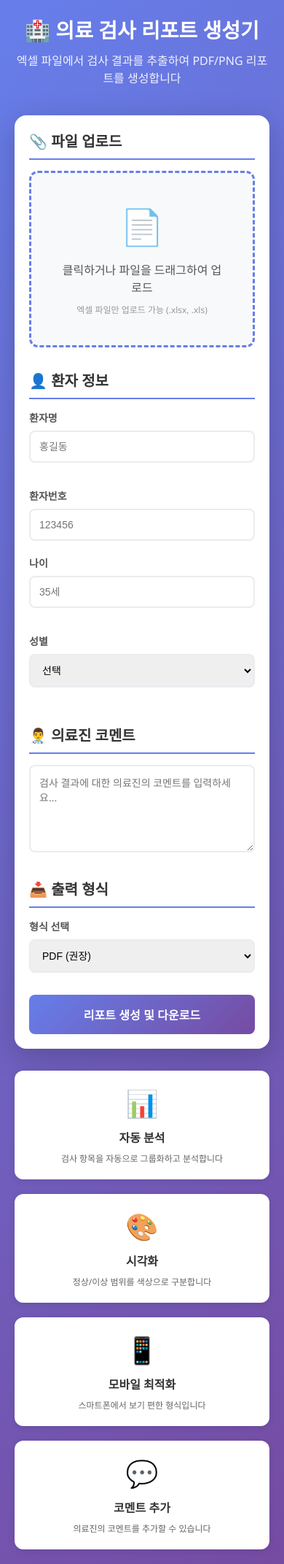
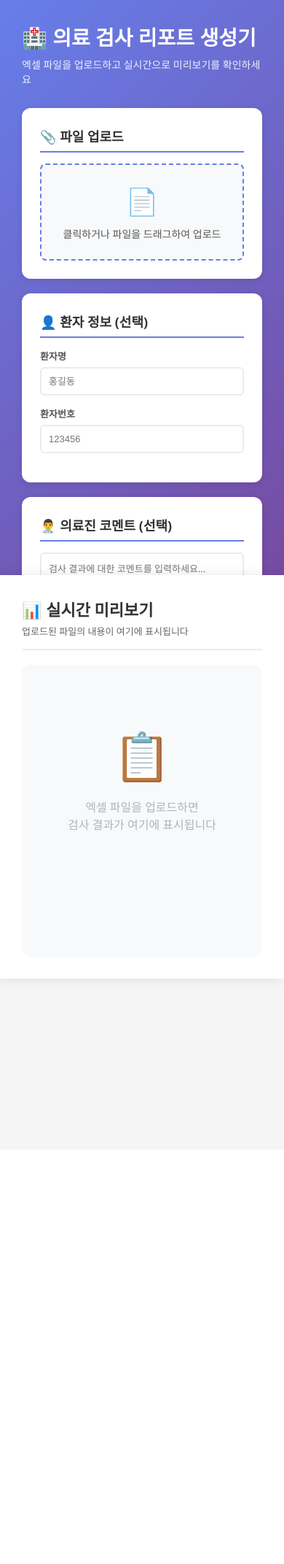
Before and after one commit to gwmaw/-, a Flask app: page / in a window 390 px wide. Shown: the whole page at 73% size. After the commit the page ends 1350 px from the top, so only its background shows below. Run offline with Flask 3, Linux system fonts and the light colour scheme.

Commit message:
feat: 2분할 화면 구현 - 좌측 업로드 폼, 우측 실시간 미리보기
- 좌측 패널(40%): 파일 업로드, 환자 정보, 의료진 코멘트, 출력 형식 선택
- 우측 패널(60%): 실시간 미리보기 (검사 결과 요약, 권장사항)
- /preview API 엔드포인트를 통한 실시간 데이터 분석
- 드래그 앤 드롭 파일 업로드 지원
- 반응형 디자인 (태블릿/모바일: 세로 분할)
- 로딩 상태 표시 및 에러 핸들링

```diff
--- a/src/templates/index.html
+++ b/src/templates/index.html
@@ -13,71 +13,85 @@
 
         body {
             font-family: 'Segoe UI', 'Malgun Gothic', sans-serif;
-            background: linear-gradient(135deg, #667eea 0%, #764ba2 100%);
-            min-height: 100vh;
-            padding: 20px;
+            background: #f5f5f5;
+            height: 100vh;
+            overflow: hidden;
         }
 
-        .container {
-            max-width: 800px;
-            margin: 0 auto;
+        /* 좌우 분할 레이아웃 */
+        .split-container {
+            display: flex;
+            height: 100vh;
+        }
+
+        /* 좌측: 업로드 폼 */
+        .left-panel {
+            width: 40%;
+            background: linear-gradient(135deg, #667eea 0%, #764ba2 100%);
+            padding: 30px;
+            overflow-y: auto;
+        }
+
+        /* 우측: 미리보기 */
+        .right-panel {
+            width: 60%;
+            background: white;
+            padding: 30px;
+            overflow-y: auto;
+            box-shadow: -5px 0 15px rgba(0,0,0,0.1);
         }
 
         .header {
-            text-align: center;
             color: white;
-            margin-bottom: 40px;
+            margin-bottom: 30px;
         }
 
         .header h1 {
-            font-size: 36px;
-            margin-bottom: 10px;
+            font-size: 28px;
+            margin-bottom: 8px;
         }
 
         .header p {
-            font-size: 16px;
+            font-size: 14px;
             opacity: 0.9;
         }
 
-        .main-card {
+        .form-card {
             background: white;
-            border-radius: 16px;
-            padding: 40px;
-            box-shadow: 0 10px 40px rgba(0,0,0,0.2);
-        }
-
-        .form-section {
-            margin-bottom: 30px;
+            border-radius: 12px;
+            padding: 25px;
+            margin-bottom: 20px;
+            box-shadow: 0 2px 8px rgba(0,0,0,0.1);
         }
 
         .form-section h2 {
-            font-size: 20px;
+            font-size: 18px;
             color: #333;
             margin-bottom: 15px;
-            padding-bottom: 10px;
+            padding-bottom: 8px;
             border-bottom: 2px solid #667eea;
         }
 
         .form-group {
-            margin-bottom: 20px;
+            margin-bottom: 15px;
         }
 
         .form-group label {
             display: block;
             font-weight: 600;
             color: #555;
-            margin-bottom: 8px;
-            font-size: 14px;
+            margin-bottom: 6px;
+            font-size: 13px;
         }
 
         .form-group input,
         .form-group select,
         .form-group textarea {
             width: 100%;
-            padding: 12px;
+            padding: 10px;
             border: 2px solid #e9ecef;
-            border-radius: 8px;
-            font-size: 14px;
+            border-radius: 6px;
+            font-size: 13px;
             transition: border-color 0.3s;
         }
 
@@ -89,21 +103,15 @@
         }
 
         .form-group textarea {
-            min-height: 120px;
+            min-height: 80px;
             resize: vertical;
             font-family: inherit;
         }
 
-        .form-row {
-            display: grid;
-            grid-template-columns: repeat(2, 1fr);
-            gap: 15px;
-        }
-
         .file-upload {
-            border: 3px dashed #667eea;
-            border-radius: 12px;
-            padding: 40px;
+            border: 2px dashed #667eea;
+            border-radius: 8px;
+            padding: 25px;
             text-align: center;
             cursor: pointer;
             transition: all 0.3s;
@@ -115,25 +123,14 @@
             border-color: #764ba2;
         }
 
-        .file-upload.dragging {
-            background: #e7f3ff;
-            border-color: #2196F3;
-        }
-
         .file-upload-icon {
-            font-size: 48px;
-            margin-bottom: 15px;
+            font-size: 36px;
+            margin-bottom: 10px;
         }
 
         .file-upload-text {
-            font-size: 16px;
+            font-size: 14px;
             color: #555;
-            margin-bottom: 10px;
-        }
-
-        .file-upload-hint {
-            font-size: 12px;
-            color: #999;
         }
 
         #file-input {
@@ -141,34 +138,24 @@
         }
 
         .selected-file {
-            margin-top: 15px;
-            padding: 12px;
+            margin-top: 10px;
+            padding: 10px;
             background: #e7f3ff;
-            border-radius: 8px;
+            border-radius: 6px;
             display: none;
+            font-size: 13px;
         }
 
         .selected-file.show {
             display: block;
         }
 
-        .selected-file-name {
-            font-weight: 600;
-            color: #2196F3;
-        }
-
-        .button-group {
-            display: flex;
-            gap: 15px;
-            margin-top: 30px;
-        }
-
         .btn {
-            flex: 1;
-            padding: 15px 30px;
+            width: 100%;
+            padding: 12px;
             border: none;
-            border-radius: 8px;
-            font-size: 16px;
+            border-radius: 6px;
+            font-size: 14px;
             font-weight: 600;
             cursor: pointer;
             transition: all 0.3s;
@@ -179,31 +166,147 @@
             color: white;
         }
 
-        .btn-primary:hover {
+        .btn-primary:hover:not(:disabled) {
             transform: translateY(-2px);
             box-shadow: 0 5px 15px rgba(102, 126, 234, 0.4);
-        }
-
-        .btn-secondary {
-            background: #6c757d;
-            color: white;
-        }
-
-        .btn-secondary:hover {
-            background: #5a6268;
         }
 
         .btn:disabled {
             background: #e9ecef;
             color: #adb5bd;
             cursor: not-allowed;
-            transform: none;
+        }
+
+        /* 미리보기 스타일 */
+        .preview-header {
+            margin-bottom: 20px;
+            padding-bottom: 15px;
+            border-bottom: 2px solid #e9ecef;
+        }
+
+        .preview-header h2 {
+            font-size: 22px;
+            color: #333;
+            margin-bottom: 5px;
+        }
+
+        .preview-header p {
+            font-size: 13px;
+            color: #666;
+        }
+
+        .preview-content {
+            background: #f8f9fa;
+            border-radius: 12px;
+            padding: 20px;
+            min-height: 400px;
+        }
+
+        .preview-empty {
+            text-align: center;
+            padding: 60px 20px;
+            color: #adb5bd;
+        }
+
+        .preview-empty-icon {
+            font-size: 64px;
+            margin-bottom: 15px;
+        }
+
+        .preview-empty-text {
+            font-size: 16px;
+        }
+
+        .preview-summary {
+            margin-bottom: 20px;
+        }
+
+        .preview-card {
+            background: white;
+            border-radius: 8px;
+            padding: 15px;
+            margin-bottom: 15px;
+            box-shadow: 0 2px 8px rgba(0,0,0,0.08);
+        }
+
+        .preview-card h3 {
+            font-size: 16px;
+            color: #002f87;
+            margin-bottom: 10px;
+            padding-bottom: 8px;
+            border-bottom: 2px solid #e9ecef;
+        }
+
+        .preview-stats {
+            display: grid;
+            grid-template-columns: repeat(3, 1fr);
+            gap: 10px;
+            margin-bottom: 15px;
+        }
+
+        .stat-box {
+            background: linear-gradient(135deg, #5b8db8 0%, #4a7ba0 100%);
+            color: white;
+            padding: 15px;
+            border-radius: 8px;
+            text-align: center;
+        }
+
+        .stat-box.normal {
+            background: linear-gradient(135deg, #5a9367 0%, #4a7d56 100%);
+        }
+
+        .stat-box.abnormal {
+            background: linear-gradient(135deg, #c9665f 0%, #b55850 100%);
+        }
+
+        .stat-number {
+            font-size: 28px;
+            font-weight: 900;
+            margin-bottom: 5px;
+        }
+
+        .stat-label {
+            font-size: 12px;
+            opacity: 0.9;
+        }
+
+        .preview-list {
+            list-style: none;
+            padding: 0;
+        }
+
+        .preview-list li {
+            padding: 8px 0;
+            padding-left: 20px;
+            position: relative;
+            color: #555;
+            font-size: 14px;
+            line-height: 1.5;
+        }
+
+        .preview-list li:before {
+            content: "✓";
+            position: absolute;
+            left: 0;
+            color: #5a9367;
+            font-weight: 900;
+        }
+
+        .alert-box {
+            background: #fff8e1;
+            border-left: 4px solid #ff6f00;
+            padding: 12px;
+            border-radius: 6px;
+            margin-bottom: 15px;
+            font-size: 13px;
+            color: #e65100;
         }
 
         .loading {
-            display: none;
             text-align: center;
             padding: 20px;
+            display: none;
         }
 
         .loading.show {
@@ -211,13 +314,13 @@
         }
 
         .spinner {
-            border: 4px solid #f3f3f3;
-            border-top: 4px solid #667eea;
+            border: 3px solid #f3f3f3;
+            border-top: 3px solid #667eea;
             border-radius: 50%;
-            width: 40px;
-            height: 40px;
+            width: 30px;
+            height: 30px;
             animation: spin 1s linear infinite;
-            margin: 0 auto 15px;
+            margin: 0 auto 10px;
         }
 
         @keyframes spin {
@@ -225,110 +328,53 @@
             100% { transform: rotate(360deg); }
         }
 
-        .alert {
-            padding: 15px;
-            border-radius: 8px;
-            margin-bottom: 20px;
-            display: none;
-        }
-
-        .alert.show {
-            display: block;
-        }
-
-        .alert-error {
-            background: #f8d7da;
-            color: #721c24;
-            border: 1px solid #f5c6cb;
-        }
-
-        .alert-success {
-            background: #d4edda;
-            color: #155724;
-            border: 1px solid #c3e6cb;
-        }
-
-        .features {
-            display: grid;
-            grid-template-columns: repeat(auto-fit, minmax(200px, 1fr));
-            gap: 20px;
-            margin-top: 30px;
-        }
-
-        .feature-card {
-            background: white;
-            padding: 20px;
-            border-radius: 12px;
-            text-align: center;
-            box-shadow: 0 2px 10px rgba(0,0,0,0.1);
-        }
-
-        .feature-icon {
-            font-size: 36px;
-            margin-bottom: 10px;
-        }
-
-        .feature-title {
-            font-size: 16px;
-            font-weight: 600;
-            color: #333;
-            margin-bottom: 8px;
-        }
-
-        .feature-desc {
-            font-size: 12px;
-            color: #666;
-        }
-
-        @media (max-width: 600px) {
-            .main-card {
-                padding: 20px;
-            }
-
-            .form-row {
-                grid-template-columns: 1fr;
-            }
-
-            .button-group {
+        /* 반응형 */
+        @media (max-width: 1024px) {
+            .split-container {
                 flex-direction: column;
             }
 
-            .header h1 {
-                font-size: 28px;
+            .left-panel, .right-panel {
+                width: 100%;
+                height: auto;
+            }
+
+            .left-panel {
+                max-height: 50vh;
             }
         }
     </style>
 </head>
 <body>
-    <div class="container">
+    <div class="split-container">
+        <!-- 좌측: 업로드 폼 -->
+        <div class="left-panel">
             <div class="header">
                 <h1>🏥 의료 검사 리포트 생성기</h1>
-            <p>엑셀 파일에서 검사 결과를 추출하여 PDF/PNG 리포트를 생성합니다</p>
+                <p>엑셀 파일을 업로드하고 실시간으로 미리보기를 확인하세요</p>
             </div>
-
-        <div class="main-card">
-            <div id="alert" class="alert"></div>
 
             <form id="upload-form" enctype="multipart/form-data">
                 <!-- 파일 업로드 -->
+                <div class="form-card">
                     <div class="form-section">
                         <h2>📎 파일 업로드</h2>
                         <div class="file-upload" id="file-upload-area">
                             <div class="file-upload-icon">📄</div>
                             <div class="file-upload-text">클릭하거나 파일을 드래그하여 업로드</div>
-                        <div class="file-upload-hint">엑셀 파일만 업로드 가능 (.xlsx, .xls)</div>
                         </div>
                         <input type="file" id="file-input" name="file" accept=".xlsx,.xls" required>
                         <div class="selected-file" id="selected-file">
-                        <span>선택된 파일: </span>
-                        <span class="selected-file-name" id="file-name"></span>
+                            <span>✓ 선택됨: </span>
+                            <span id="file-name"></span>
+                        </div>
                     </div>
                 </div>
 
                 <!-- 환자 정보 -->
+                <div class="form-card">
                     <div class="form-section">
-                    <h2>👤 환자 정보</h2>
-                    <div class="form-row">
+                        <h2>👤 환자 정보 (선택)</h2>
                         <div class="form-group">
                             <label for="patient_name">환자명</label>
                             <input type="text" id="patient_name" name="patient_name" placeholder="홍길동">
@@ -338,79 +384,94 @@
                             <input type="text" id="patient_id" name="patient_id" placeholder="123456">
                         </div>
                     </div>
-                    <div class="form-row">
+                </div>
+
+                <!-- 의료진 코멘트 -->
+                <div class="form-card">
+                    <div class="form-section">
+                        <h2>👨‍⚕️ 의료진 코멘트 (선택)</h2>
                         <div class="form-group">
-                            <label for="patient_age">나이</label>
-                            <input type="text" id="patient_age" name="patient_age" placeholder="35세">
+                            <textarea id="doctor_comment" name="doctor_comment" placeholder="검사 결과에 대한 코멘트를 입력하세요..."></textarea>
                         </div>
+                    </div>
+                </div>
+
+                <!-- 출력 형식 -->
+                <div class="form-card">
+                    <div class="form-section">
+                        <h2>📥 출력 형식</h2>
                         <div class="form-group">
-                            <label for="patient_gender">성별</label>
-                            <select id="patient_gender" name="patient_gender">
-                                <option value="">선택</option>
-                                <option value="남">남</option>
-                                <option value="여">여</option>
+                            <select id="output_format" name="output_format">
+                                <option value="pdf">PDF (권장)</option>
+                                <option value="png">PNG (이미지)</option>
+                                <option value="html">HTML</option>
                             </select>
                         </div>
                     </div>
                 </div>
 
-                <!-- 의료진 코멘트 -->
-                <div class="form-section">
-                    <h2>👨‍⚕️ 의료진 코멘트</h2>
-                    <div class="form-group">
-                        <textarea id="doctor_comment" name="doctor_comment" placeholder="검사 결과에 대한 의료진의 코멘트를 입력하세요..."></textarea>
+                <!-- 버튼 -->
+                <button type="submit" class="btn btn-primary" id="submit-btn">
+                    📥 리포트 생성 및 다운로드
+                </button>
+            </form>
+        </div>
+
+        <!-- 우측: 미리보기 -->
+        <div class="right-panel">
+            <div class="preview-header">
+                <h2>📊 실시간 미리보기</h2>
+                <p>업로드된 파일의 내용이 여기에 표시됩니다</p>
+            </div>
+
+            <div class="preview-content">
+                <!-- 로딩 -->
+                <div class="loading" id="preview-loading">
+                    <div class="spinner"></div>
+                    <p>파일을 분석하는 중...</p>
+                </div>
+
+                <!-- 미리보기 비어있음 -->
+                <div class="preview-empty" id="preview-empty">
+                    <div class="preview-empty-icon">📋</div>
+                    <div class="preview-empty-text">엑셀 파일을 업로드하면<br>검사 결과가 여기에 표시됩니다</div>
+                </div>
+
+                <!-- 미리보기 내용 -->
+                <div id="preview-data" style="display: none;">
+                    <!-- 요약 -->
+                    <div class="preview-card">
+                        <h3>📌 검사 결과 요약</h3>
+                        <div class="preview-stats">
+                            <div class="stat-box">
+                                <div class="stat-number" id="total-tests">0</div>
+                                <div class="stat-label">총 검사 항목</div>
+                            </div>
+                            <div class="stat-box normal">
+                                <div class="stat-number" id="normal-tests">0</div>
+                                <div class="stat-label">정상</div>
+                            </div>
+                            <div class="stat-box abnormal">
+                                <div class="stat-number" id="abnormal-tests">0</div>
+                                <div class="stat-label">주의</div>
                             </div>
                         </div>
 
-                <!-- 출력 형식 -->
-                <div class="form-section">
-                    <h2>📥 출력 형식</h2>
-                    <div class="form-group">
-                        <label for="output_format">형식 선택</label>
-                        <select id="output_format" name="output_format">
-                            <option value="pdf">PDF (권장)</option>
-                            <option value="png">PNG (이미지)</option>
-                            <option value="html">HTML (웹페이지)</option>
-                        </select>
+                        <div id="abnormal-alert" style="display: none;">
+                            <div class="alert-box">
+                                <strong>⚠️ 주의가 필요한 항목</strong>
+                                <div id="abnormal-groups"></div>
+                            </div>
                         </div>
                     </div>
 
-                <!-- 버튼 -->
-                <div class="button-group">
-                    <button type="submit" class="btn btn-primary" id="submit-btn">
-                        리포트 생성 및 다운로드
-                    </button>
-                </div>
-            </form>
-
-            <!-- 로딩 -->
-            <div class="loading" id="loading">
-                <div class="spinner"></div>
-                <p>리포트를 생성하는 중입니다...</p>
+                    <!-- 권장사항 -->
+                    <div class="preview-card">
+                        <h3>💡 권장사항</h3>
+                        <ul class="preview-list" id="recommendations-list">
+                        </ul>
                     </div>
                 </div>
-
-        <!-- 기능 소개 -->
-        <div class="features">
-            <div class="feature-card">
-                <div class="feature-icon">📊</div>
-                <div class="feature-title">자동 분석</div>
-                <div class="feature-desc">검사 항목을 자동으로 그룹화하고 분석합니다</div>
-            </div>
-            <div class="feature-card">
-                <div class="feature-icon">🎨</div>
-                <div class="feature-title">시각화</div>
-                <div class="feature-desc">정상/이상 범위를 색상으로 구분합니다</div>
-            </div>
-            <div class="feature-card">
-                <div class="feature-icon">📱</div>
-                <div class="feature-title">모바일 최적화</div>
-                <div class="feature-desc">스마트폰에서 보기 편한 형식입니다</div>
-            </div>
-            <div class="feature-card">
-                <div class="feature-icon">💬</div>
-                <div class="feature-title">코멘트 추가</div>
-                <div class="feature-desc">의료진의 코멘트를 추가할 수 있습니다</div>
             </div>
         </div>
     </div>
@@ -422,60 +483,115 @@
         const fileNameSpan = document.getElementById('file-name');
         const uploadForm = document.getElementById('upload-form');
         const submitBtn = document.getElementById('submit-btn');
-        const loading = document.getElementById('loading');
-        const alert = document.getElementById('alert');
+        const previewLoading = document.getElementById('preview-loading');
+        const previewEmpty = document.getElementById('preview-empty');
+        const previewData = document.getElementById('preview-data');
 
         // 파일 업로드 영역 클릭
         fileUploadArea.addEventListener('click', () => {
             fileInput.click();
         });
 
-        // 파일 선택
-        fileInput.addEventListener('change', (e) => {
+        // 파일 선택 시 미리보기 생성
+        fileInput.addEventListener('change', async (e) => {
             const file = e.target.files[0];
             if (file) {
                 fileNameSpan.textContent = file.name;
                 selectedFileDiv.classList.add('show');
+
+                // 미리보기 생성
+                await generatePreview(file);
             }
         });
 
         // 드래그 앤 드롭
         fileUploadArea.addEventListener('dragover', (e) => {
             e.preventDefault();
-            fileUploadArea.classList.add('dragging');
         });
 
-        fileUploadArea.addEventListener('dragleave', () => {
-            fileUploadArea.classList.remove('dragging');
-        });
-
-        fileUploadArea.addEventListener('drop', (e) => {
+        fileUploadArea.addEventListener('drop', async (e) => {
             e.preventDefault();
-            fileUploadArea.classList.remove('dragging');
 
             const file = e.dataTransfer.files[0];
             if (file && (file.name.endsWith('.xlsx') || file.name.endsWith('.xls'))) {
                 fileInput.files = e.dataTransfer.files;
                 fileNameSpan.textContent = file.name;
                 selectedFileDiv.classList.add('show');
-            } else {
-                showAlert('엑셀 파일만 업로드 가능합니다.', 'error');
+
+                // 미리보기 생성
+                await generatePreview(file);
             }
         });
+
+        // 미리보기 생성 함수
+        async function generatePreview(file) {
+            previewEmpty.style.display = 'none';
+            previewData.style.display = 'none';
+            previewLoading.classList.add('show');
+
+            try {
+                const formData = new FormData();
+                formData.append('file', file);
+
+                const response = await fetch('/preview', {
+                    method: 'POST',
+                    body: formData
+                });
+
+                if (response.ok) {
+                    const data = await response.json();
+                    displayPreview(data);
+                } else {
+                    previewEmpty.style.display = 'block';
+                    previewEmpty.innerHTML = '<div class="preview-empty-icon">❌</div><div class="preview-empty-text">파일 분석 중 오류가 발생했습니다</div>';
+                }
+            } catch (error) {
+                console.error('Preview error:', error);
+                previewEmpty.style.display = 'block';
+            } finally {
+                previewLoading.classList.remove('show');
+            }
+        }
+
+        // 미리보기 표시 함수
+        function displayPreview(data) {
+            // 요약 정보
+            document.getElementById('total-tests').textContent = data.summary.total;
+            document.getElementById('normal-tests').textContent = data.summary.normal;
+            document.getElementById('abnormal-tests').textContent = data.summary.abnormal;
+
+            // 이상 항목
+            if (data.summary.abnormal > 0 && data.summary.abnormal_groups.length > 0) {
+                const abnormalAlert = document.getElementById('abnormal-alert');
+                const abnormalGroups = document.getElementById('abnormal-groups');
+                abnormalGroups.innerHTML = data.summary.abnormal_groups.map(group =>
+                    `<div>• ${group.name}: ${group.count}개 항목</div>`
+                ).join('');
+                abnormalAlert.style.display = 'block';
+            } else {
+                document.getElementById('abnormal-alert').style.display = 'none';
+            }
+
+            // 권장사항
+            const recommendationsList = document.getElementById('recommendations-list');
+            recommendationsList.innerHTML = data.recommendations.map(rec =>
+                `<li>${rec}</li>`
+            ).join('');
+
+            previewData.style.display = 'block';
+        }
 
         // 폼 제출
         uploadForm.addEventListener('submit', async (e) => {
             e.preventDefault();
 
             if (!fileInput.files[0]) {
-                showAlert('파일을 선택해주세요.', 'error');
+                alert('파일을 선택해주세요.');
                 return;
             }
 
-            // 로딩 표시
             submitBtn.disabled = true;
-            loading.classList.add('show');
-            alert.classList.remove('show');
+            submitBtn.textContent = '⏳ 생성 중...';
 
             try {
                 const formData = new FormData(uploadForm);
@@ -486,7 +602,6 @@
                 });
 
                 if (response.ok) {
-                    // 파일 다운로드
                     const blob = await response.blob();
                     const url = window.URL.createObjectURL(blob);
                     const a = document.createElement('a');
@@ -497,27 +612,17 @@
                     document.body.removeChild(a);
                     window.URL.revokeObjectURL(url);
 
-                    showAlert('리포트가 성공적으로 생성되었습니다!', 'success');
+                    alert('✅ 리포트가 성공적으로 생성되었습니다!');
                 } else {
-                    const error = await response.json();
-                    showAlert(error.error || '오류가 발생했습니다.', 'error');
+                    alert('❌ 오류가 발생했습니다.');
                 }
             } catch (error) {
-                showAlert('서버와 통신 중 오류가 발생했습니다.', 'error');
+                alert('❌ 서버와 통신 중 오류가 발생했습니다.');
             } finally {
                 submitBtn.disabled = false;
-                loading.classList.remove('show');
+                submitBtn.textContent = '📥 리포트 생성 및 다운로드';
             }
         });
-
-        function showAlert(message, type) {
-            alert.textContent = message;
-            alert.className = `alert alert-${type} show`;
-
-            setTimeout(() => {
-                alert.classList.remove('show');
-            }, 5000);
-        }
     </script>
 </body>
 </html>
```
Lines whose indentation alone changed are shown as unchanged.
